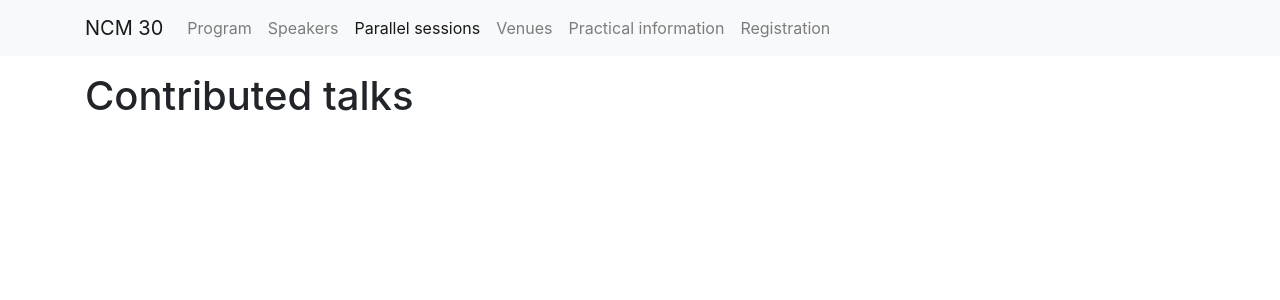
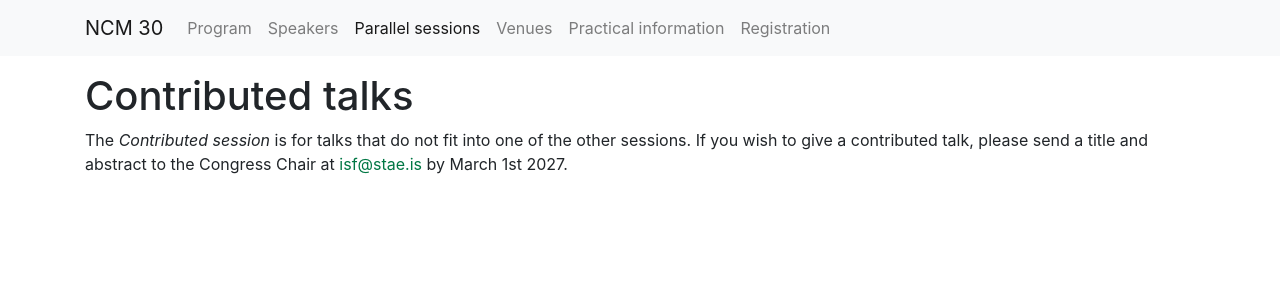
Before and after one commit to IslenskaStaerdfraedafelagid/ncm30-website, a Jekyll site: the page built from sessions/contributed-talks.md, in a window 1280 px wide. Shown: the top 300 px of the page. Built offline with Jekyll 4.4.1, drawn with Linux system fonts in a browser that asks for light colours.

Commit message:
Fjarlægja leyfar.

```diff
--- a/sessions/contributed-talks.md
+++ b/sessions/contributed-talks.md
@@ -2,3 +2,6 @@
 layout: session
 title: Contributed talks
 ---
+The *Contributed session* is for talks that do not fit into one of the other sessions.
+If you wish to give a contributed talk,
+  please send a title and abstract to the Congress Chair at [isf@stae.is](mailto:isf@stae.is) by March 1st 2027.
```
Also changed, not shown: sessions/algebraic-topology.md (+0 -1 lines), sessions/geometric-aspects-of-analysis.md (+1 -1 lines), sessions/probability-and-random-structures.md (+1 -1 lines).
